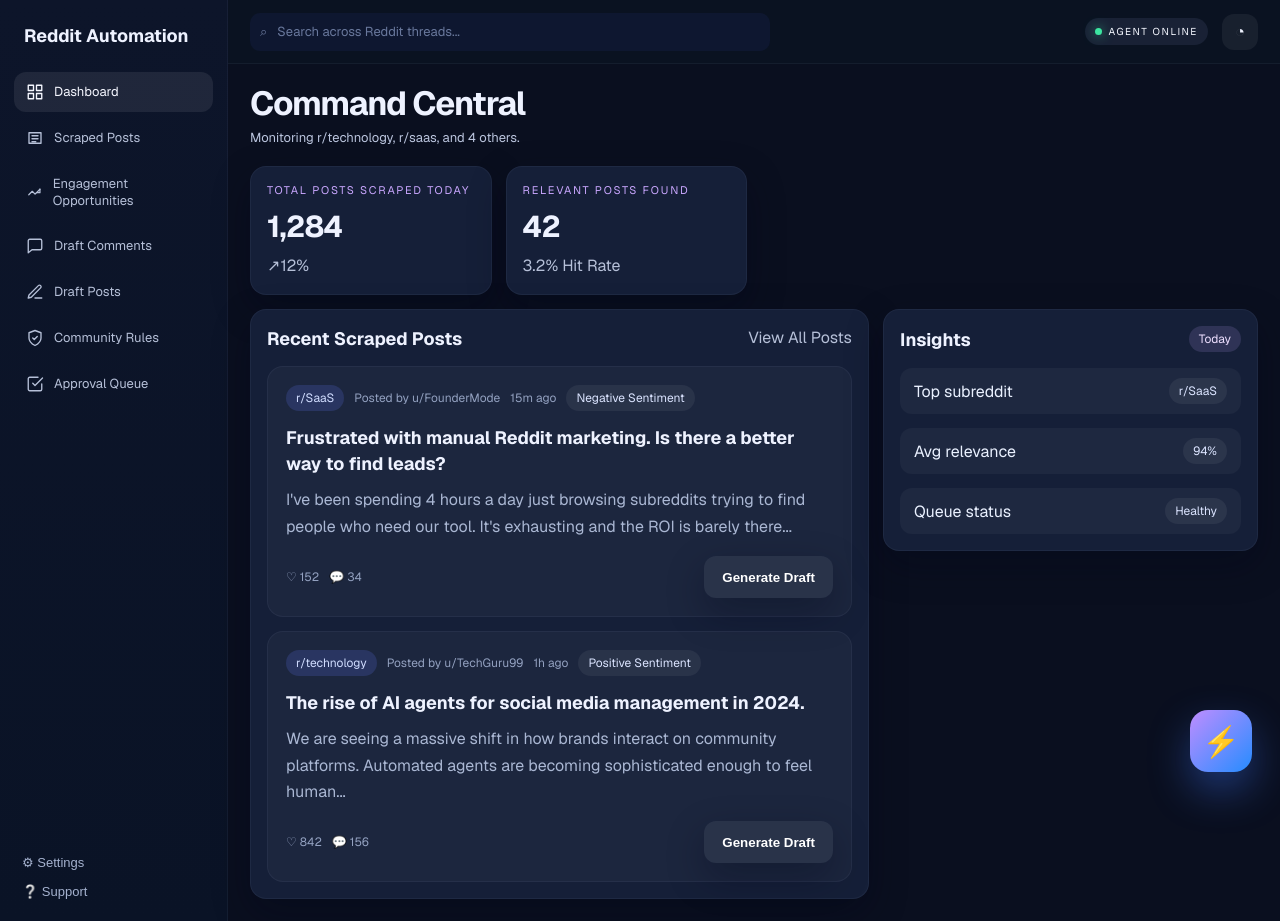
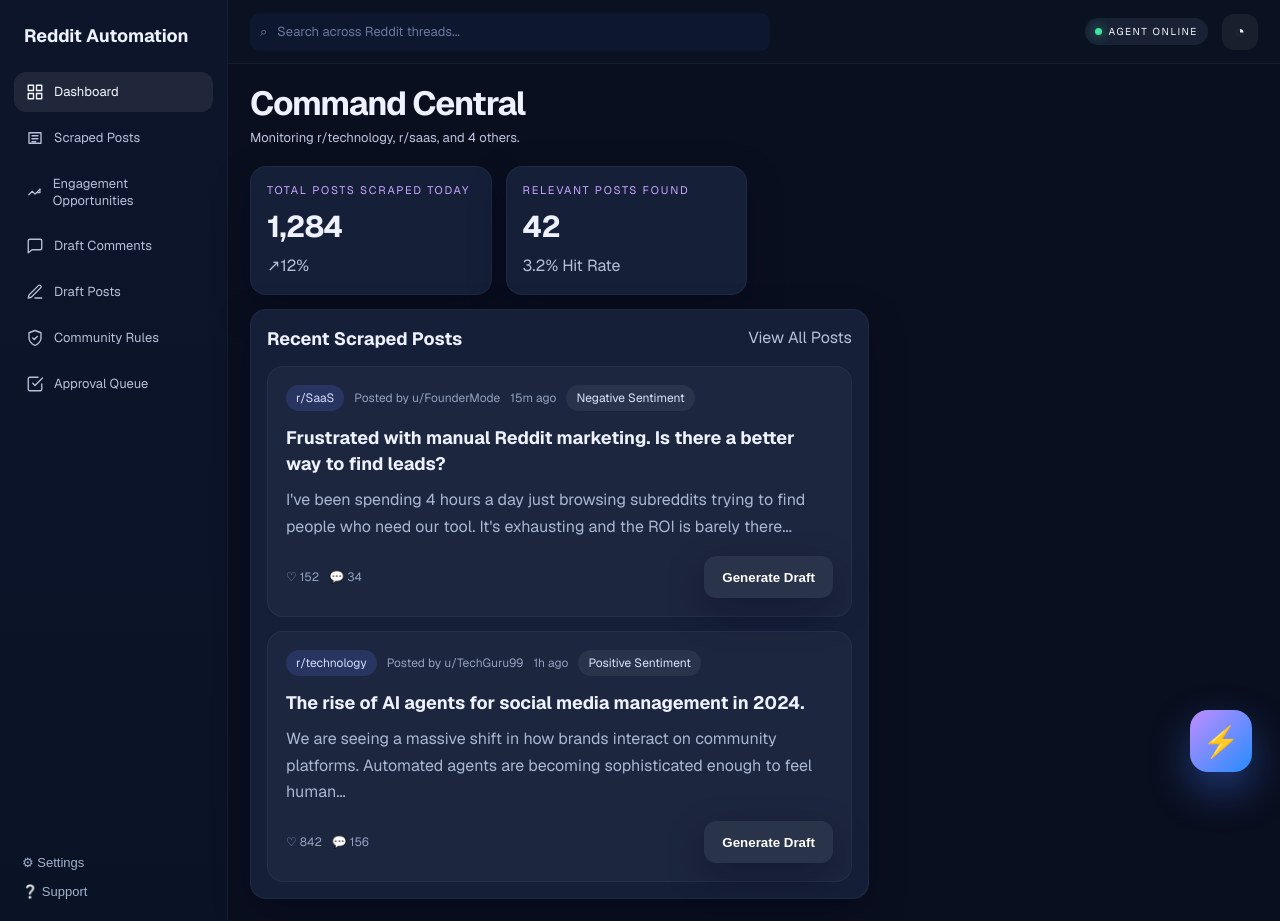
Before and after one commit to Jay-1410/Reddit-Automation, a Next.js app: page / in a window 1280 px wide. Built offline with nearby package versions, Linux system fonts and the light colour scheme.

Commit message:
Remove Insights panel from dashboard

```diff
--- a/src/app/page.js
+++ b/src/app/page.js
@@ -39,13 +39,7 @@
           </div>
         </Panel>
 
-        <Panel title="Insights" right={<span className={styles.smallBadge}>Today</span>}>
-          <div className={styles.tableList}>
-            <div className={styles.filterValue}>Top subreddit <span className={styles.pill}>r/SaaS</span></div>
-            <div className={styles.filterValue}>Avg relevance <span className={styles.pill}>94%</span></div>
-            <div className={styles.filterValue}>Queue status <span className={styles.pill}>Healthy</span></div>
-          </div>
-        </Panel>
+        <div />
       </section>
 
       <button className={styles.plusFloat}>⚡</button>
```
